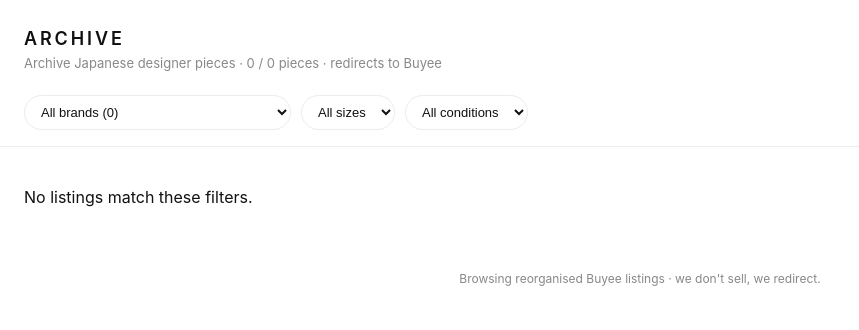
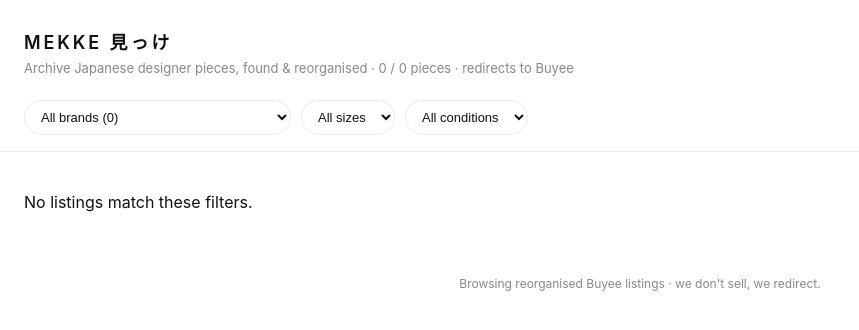
Before and after one commit to Pachax17/japanese-fashion, a Flask app: page / in a window 1280 px wide. Shown: the top 330 px of the page, without its empty margins (0-859 px from the left). Run offline with Flask 3, Linux system fonts and the light colour scheme; data that the repository does not hold is empty.

Commit message:
Rebrand to Mekke (見っけ — "found it")
Apply the brand name across the grid header/title, detail page title, and README.

Co-Authored-By: Claude Opus 4.8 <noreply@anthropic.com>

```diff
--- a/templates/detail.html
+++ b/templates/detail.html
@@ -3,7 +3,7 @@
 <head>
   <meta charset="utf-8">
   <meta name="viewport" content="width=device-width, initial-scale=1">
-  <title>{{ it.title_en or it.title_ja }} — Archive</title>
+  <title>{{ it.title_en or it.title_ja }} — Mekke</title>
   <style>
     :root { --ink:#111; --muted:#888; --line:#ececec; --bg:#fff; }
     * { box-sizing:border-box; }
--- a/templates/index.html
+++ b/templates/index.html
@@ -3,7 +3,7 @@
 <head>
   <meta charset="utf-8">
   <meta name="viewport" content="width=device-width, initial-scale=1">
-  <title>Archive — Japanese designer pieces</title>
+  <title>Mekke — archive Japanese designer pieces</title>
   <style>
     :root { --ink:#111; --muted:#888; --line:#ececec; --bg:#fff; }
     * { box-sizing:border-box; }
@@ -40,8 +40,8 @@
 </head>
 <body>
   <header>
-    <h1>Archive</h1>
-    <div class="sub">Archive Japanese designer pieces · {{ items|length }} / {{ total }} pieces · redirects to Buyee</div>
+    <h1>Mekke 見っけ</h1>
+    <div class="sub">Archive Japanese designer pieces, found & reorganised · {{ items|length }} / {{ total }} pieces · redirects to Buyee</div>
   </header>
 
   {% if waitlist_action %}
```
Also changed, not shown: README.md.
